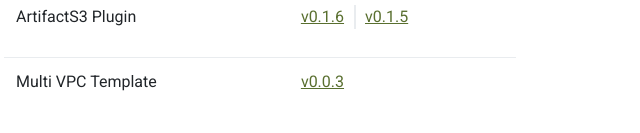
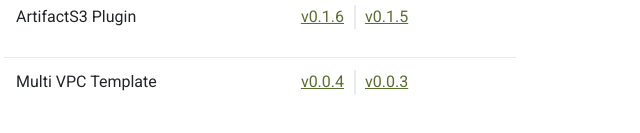
Before and after one commit to olublessed/website-1, a plain HTML site: page docs/index.html in a window 1280 px wide. Shown: the part 373-506 px from the top of the page, 380-1020 px from the left. Drawn offline with nearby package versions, Linux system fonts and the light colour scheme.

Commit message:
new release of cfn-multi-vpc

```diff
--- a/docs/index.html
+++ b/docs/index.html
@@ -90,9 +90,8 @@
             <td class="text-left">Multi VPC Template</td>
             <td class="text-left">
                 <ul class="list-inline">
-                    <li class="list-inline-item">
-                        <a href="/docs/cfn-multi-vpc/latest/index.html">v0.0.3</a>
-                    </li>
+                    <li class="list-inline-item"><a href="/docs/cfn-multi-vpc/0.0.4/index.html">v0.0.4</a></li>
+                    <li class="list-inline-item"><a href="/docs/cfn-multi-vpc/0.0.3/index.html">v0.0.3</a></li>
                 </ul>
             </td>
         </tr>
```
